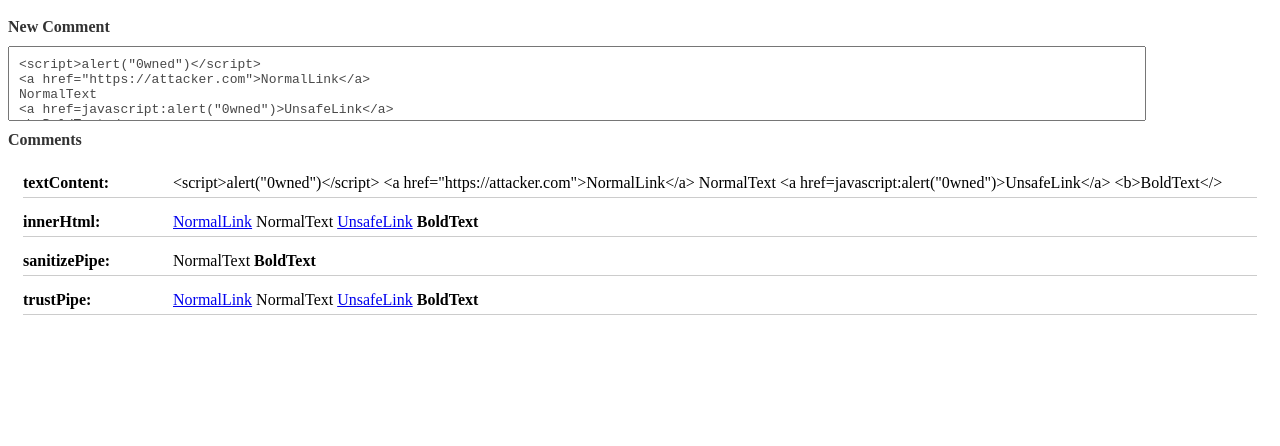
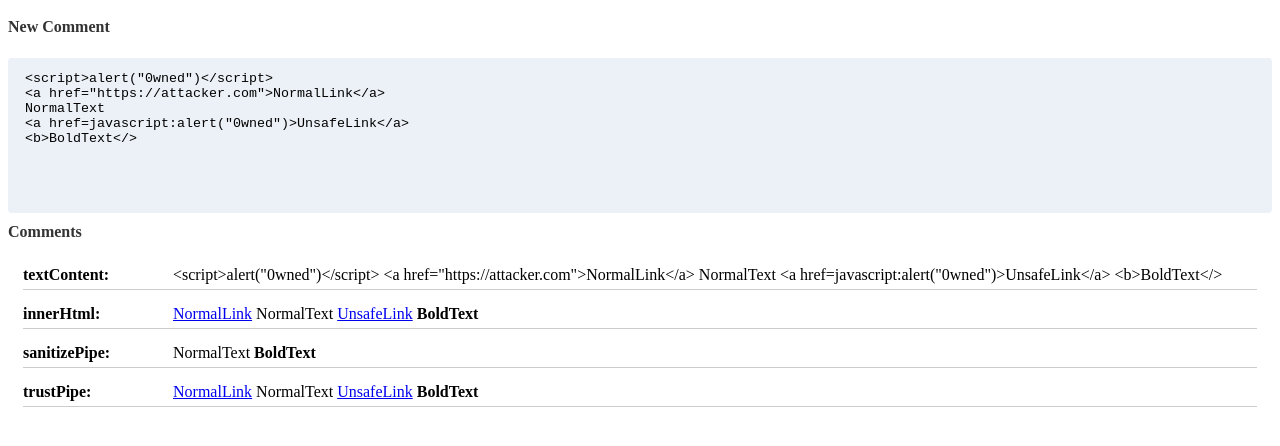
Before and after one commit to dannyduc/sanitize-comments, an Angular app: page / in a window 1280 px wide. Shown: the top 446 px of the page. Built offline with nearby package versions, Linux system fonts and the light colour scheme.

Commit message:
1 file modified

```diff
--- a/src/app/comment/comment.component.css
+++ b/src/app/comment/comment.component.css
@@ -1,15 +1,16 @@
 textarea {
-  width: 90%;
-  height: 75px;
-  font-weight: 400;
-  font-style: normal;
-  font-size: 13px;
-  text-decoration: none;
-  color: #484848;
-  text-align: left;
+  display: block;
+  width: 100%;
+  height: 155px;
   resize: none;
-  padding: 10px;
+  border-radius: 4px;
+  padding: 12px 16px;
+  margin-top: 12px;
+  box-sizing: border-box;
+  background: #ecf1f7;
+  border: 1px solid transparent;
   outline: none;
+  transition: background 0.3s;
 }
 
 .HeaderComments {
```
